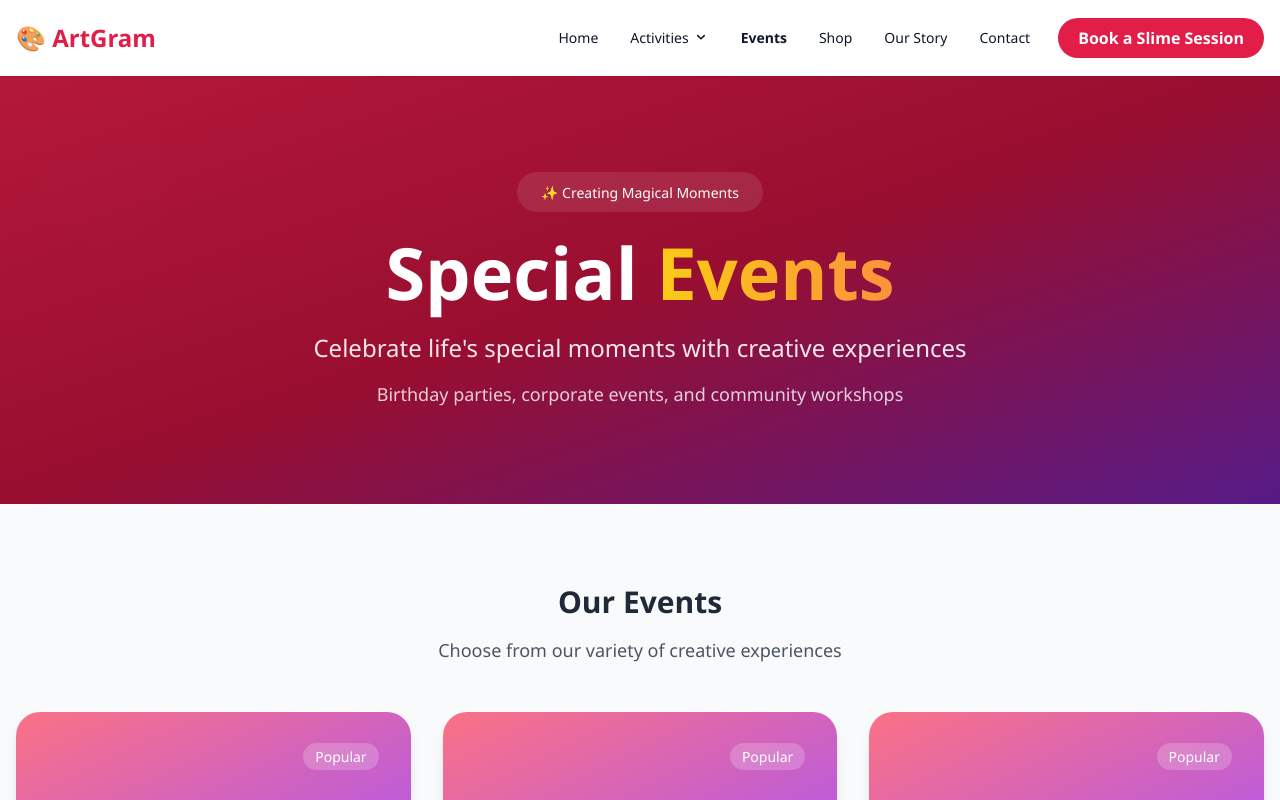
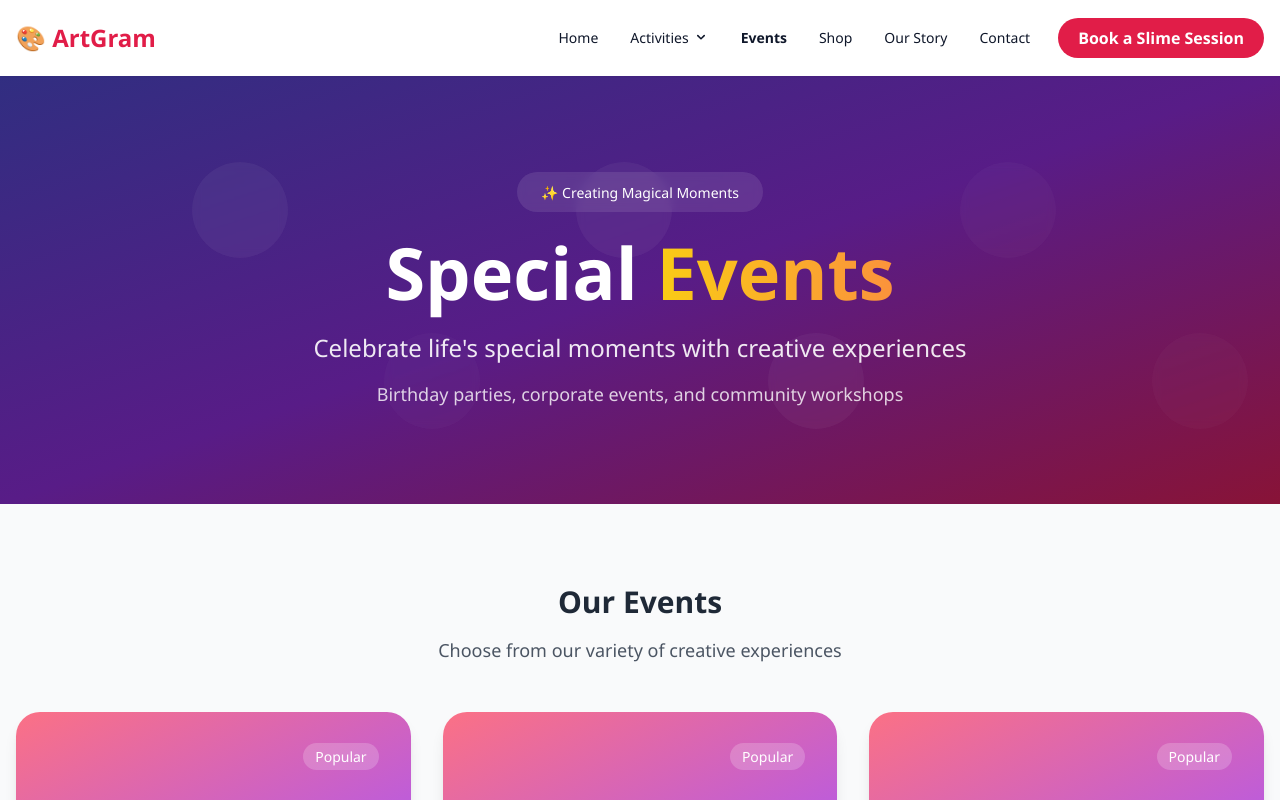
Before and after one commit to yaswanth65/artgramFrontend, a React (Vite) app: page /events.html in a window 1280 px wide. Shown: the top 800 px of the page. Built offline with nearby package versions, Linux system fonts and the light colour scheme.

Commit message:
3rd deploy

```diff
--- a/src/pages/EventsPage.jsx
+++ b/src/pages/EventsPage.jsx
@@ -297,29 +297,39 @@ const EventsPage = () => {
   return (
     <div className="min-h-screen bg-gray-50">
       {/* Hero Section */}
-      <section className="relative bg-gradient-to-br from-rose-600 via-rose-700 to-purple-800 text-white overflow-hidden">
-        <div className="absolute inset-0 bg-black/20"></div>
-        <div className="absolute inset-0 opacity-10">
-          <div className="absolute top-10 left-10 w-32 h-32 rounded-full bg-white/10 animate-pulse"></div>
-          <div className="absolute top-40 right-20 w-24 h-24 rounded-full bg-white/5 animate-pulse delay-1000"></div>
-          <div className="absolute bottom-20 left-1/4 w-40 h-40 rounded-full bg-white/5 animate-pulse delay-500"></div>
+      <section className="relative bg-gradient-to-br from-indigo-900 via-purple-900 to-rose-900 overflow-hidden">
+        {/* Background Elements */}
+        <div className="absolute inset-0">
+          {[...Array(6)].map((_, i) => (
+            <div
+              key={i}
+              className="absolute w-24 h-24 rounded-full bg-white/5 backdrop-blur-sm animate-pulse"
+              style={{
+                left: `${15 + (i * 15)}%`,
+                top: `${20 + (i % 2) * 40}%`,
+                animationDelay: `${i * 0.5}s`,
+                animationDuration: `${3 + i}s`
+              }}
+            />
+          ))}
         </div>
-        <div className="relative mx-auto max-w-6xl px-4 py-24 text-center">
+
+        <div className="relative z-10 mx-auto max-w-6xl px-4 py-24 text-center">
           <div className="mb-6 inline-block rounded-full bg-white/10 px-6 py-2 backdrop-blur-sm">
-            <span className="text-sm font-medium">
+            <span className="text-sm font-medium text-white">
               ✨ Creating Magical Moments
             </span>
           </div>
-          <h1 className="mb-6 text-5xl font-extrabold leading-tight md:text-7xl">
+          <h1 className="mb-6 text-5xl font-extrabold leading-tight text-white md:text-7xl">
             Special{" "}
             <span className="bg-gradient-to-r from-yellow-400 to-orange-400 bg-clip-text text-transparent">
               Events
             </span>
           </h1>
-          <p className="mb-4 text-xl opacity-90 md:text-2xl">
+          <p className="mb-4 text-xl text-white/90 md:text-2xl">
             Celebrate life's special moments with creative experiences
           </p>
-          <p className="text-lg opacity-80">
+          <p className="text-lg text-white/80">
             Birthday parties, corporate events, and community workshops
           </p>
         </div>
--- a/src/pages/HomePage.jsx
+++ b/src/pages/HomePage.jsx
@@ -4,12 +4,12 @@ import { useEffect, useState } from "react";
 
 // Carousel images for hero section
 const carouselImages = [
-  "https://res.cloudinary.com/df2mieky2/image/upload/v1754651195/DSC07659_zj2pcc.jpg",
-  "https://res.cloudinary.com/df2mieky2/image/upload/v1755025999/IMG-20250807-WA0003_u999yh.jpg",
-  "https://res.cloudinary.com/df2mieky2/image/upload/v1755026061/HAR05826_hv05wz.jpg",
-  "https://res.cloudinary.com/df2mieky2/image/upload/v1754651197/HAR05826_iefkzg.jpg",
-  "https://res.cloudinary.com/df2mieky2/image/upload/v1754831665/HAR05956_cwxrxr.jpg",
-  "https://res.cloudinary.com/df2mieky2/image/upload/v1754831662/IMG_4561_axaohh.jpg",
+  "https://res.cloudinary.com/df2mieky2/image/upload/q_70/v1754651195/DSC07659_zj2pcc.jpg",
+  "https://res.cloudinary.com/df2mieky2/image/upload/q_70/v1755025999/IMG-20250807-WA0003_u999yh.jpg",
+  "https://res.cloudinary.com/df2mieky2/image/upload/q_70/v1755026061/HAR05826_hv05wz.jpg",
+  "https://res.cloudinary.com/df2mieky2/image/upload/q_70/v1754651197/HAR05826_iefkzg.jpg",
+  "https://res.cloudinary.com/df2mieky2/image/upload/q_70/v1754831665/HAR05956_cwxrxr.jpg",
+  "https://res.cloudinary.com/df2mieky2/image/upload/q_70/v1754831662/IMG_4561_axaohh.jpg",
 ];
 
 const HomePage = () => {
@@ -172,19 +172,19 @@ const HomePage = () => {
           </div>
           <div className="grid grid-cols-1 md:grid-cols-3 gap-8 items-stretch">
             <ActivityCard
-              img="https://res.cloudinary.com/df2mieky2/image/upload/v1754632272/COUROSEL_IMAGE_hkof14.png"
+              img="https://res.cloudinary.com/df2mieky2/image/upload/q_70/v1754632272/COUROSEL_IMAGE_hkof14.png"
               title="🎨 Art Making"
               text="Enjoy 30+ hands on activities for all age groups"
               bgColor="bg-gradient-to-br from-pink-100 to-purple-100"
             />
             <ActivityCard
-              img="https://res.cloudinary.com/df2mieky2/image/upload/v1754630801/HAR05956_c7944n.jpg"
+              img="https://res.cloudinary.com/df2mieky2/image/upload/q_70/v1754630801/HAR05956_c7944n.jpg"
               title="🌈 Slime Play"
               text="Get messy and creative with colorful, stretchy slime! Perfect for kids and adults who love sensory fun."
               bgColor="bg-gradient-to-br from-blue-100 to-cyan-100"
             />
             <ActivityCard
-              img="https://res.cloudinary.com/df2mieky2/image/upload/v1754651197/HAR05826_iefkzg.jpg"
+              img="https://res.cloudinary.com/df2mieky2/image/upload/q_70/v1754651197/HAR05826_iefkzg.jpg"
               title="🧶 Tufting"
               text="Explore a new art form: make your own rugs and coasters to decorate your home."
               bgColor="bg-gradient-to-br from-green-100 to-emerald-100"
@@ -264,10 +264,10 @@ const HomePage = () => {
           </p>
           <div className="grid grid-cols-2 md:grid-cols-4 gap-4 max-w-5xl mx-auto">
             {[
-        "https://res.cloudinary.com/df2mieky2/image/upload/v1755027036/Screenshot_2025-08-13_010005_eg9zck.png",
-        "https://res.cloudinary.com/df2mieky2/image/upload/v1755026984/Screenshot_2025-08-13_005822_i6lhh6.png",
-        "https://res.cloudinary.com/df2mieky2/image/upload/v1755026835/Screenshot_2025-08-13_005644_w2ul15.png",
-        "https://res.cloudinary.com/df2mieky2/image/upload/v1755026734/Screenshot_2025-08-13_005505_dgcpr6.png"
+              "https://res.cloudinary.com/df2mieky2/image/upload/q_70/v1755027036/Screenshot_2025-08-13_010005_eg9zck.png",
+              "https://res.cloudinary.com/df2mieky2/image/upload/q_70/v1755026984/Screenshot_2025-08-13_005822_i6lhh6.png",
+              "https://res.cloudinary.com/df2mieky2/image/upload/q_70/v1755026835/Screenshot_2025-08-13_005644_w2ul15.png",
+              "https://res.cloudinary.com/df2mieky2/image/upload/q_70/v1755026734/Screenshot_2025-08-13_005505_dgcpr6.png",
             ].map((src, i) => (
               <a
                 key={i}
@@ -286,9 +286,6 @@ const HomePage = () => {
           </div>
         </div>
       </section>
-
-
-
 
       {/* Testimonials Section */}
       <section className="py-24 bg-white">
@@ -328,7 +325,7 @@ const HomePage = () => {
           phone="+917766012299"
           bgColor="from-orange-400 via-red-400 to-pink-400"
           textColor="text-white"
-          imageUrl="https://res.cloudinary.com/df2mieky2/image/upload/v1754637272/wp6539521_vvafqv.jpg"
+          imageUrl="https://res.cloudinary.com/df2mieky2/image/upload/q_70/v1754637272/wp6539521_vvafqv.jpg"
           cityTag="Pearl City"
         />
         <EnhancedBranchCard
@@ -337,7 +334,7 @@ const HomePage = () => {
           phone="+919216345672"
           bgColor="from-purple-500 via-indigo-500 to-blue-500"
           textColor="text-white"
-          imageUrl="https://res.cloudinary.com/df2mieky2/image/upload/v1754637352/jayanth-muppaneni-y96JVdGu7XU-unsplash_1_kooajm.jpg"
+          imageUrl="https://res.cloudinary.com/df2mieky2/image/upload/q_70/v1754637352/jayanth-muppaneni-y96JVdGu7XU-unsplash_1_kooajm.jpg"
           cityTag="Garden City"
         />
         <EnhancedBranchCard
@@ -346,7 +343,7 @@ const HomePage = () => {
           phone="+919686846100"
           bgColor="from-pink-500 via-rose-500 to-red-500"
           textColor="text-white"
-          imageUrl="https://res.cloudinary.com/df2mieky2/image/upload/v1754637135/durgamma_temple_vj_6472215382_l3h6wj.jpg"
+          imageUrl="https://res.cloudinary.com/df2mieky2/image/upload/q_70/v1754637135/durgamma_temple_vj_6472215382_l3h6wj.jpg"
           cityTag="Business Capital"
         />
       </div>
```
Lines whose indentation alone changed are shown as unchanged.
